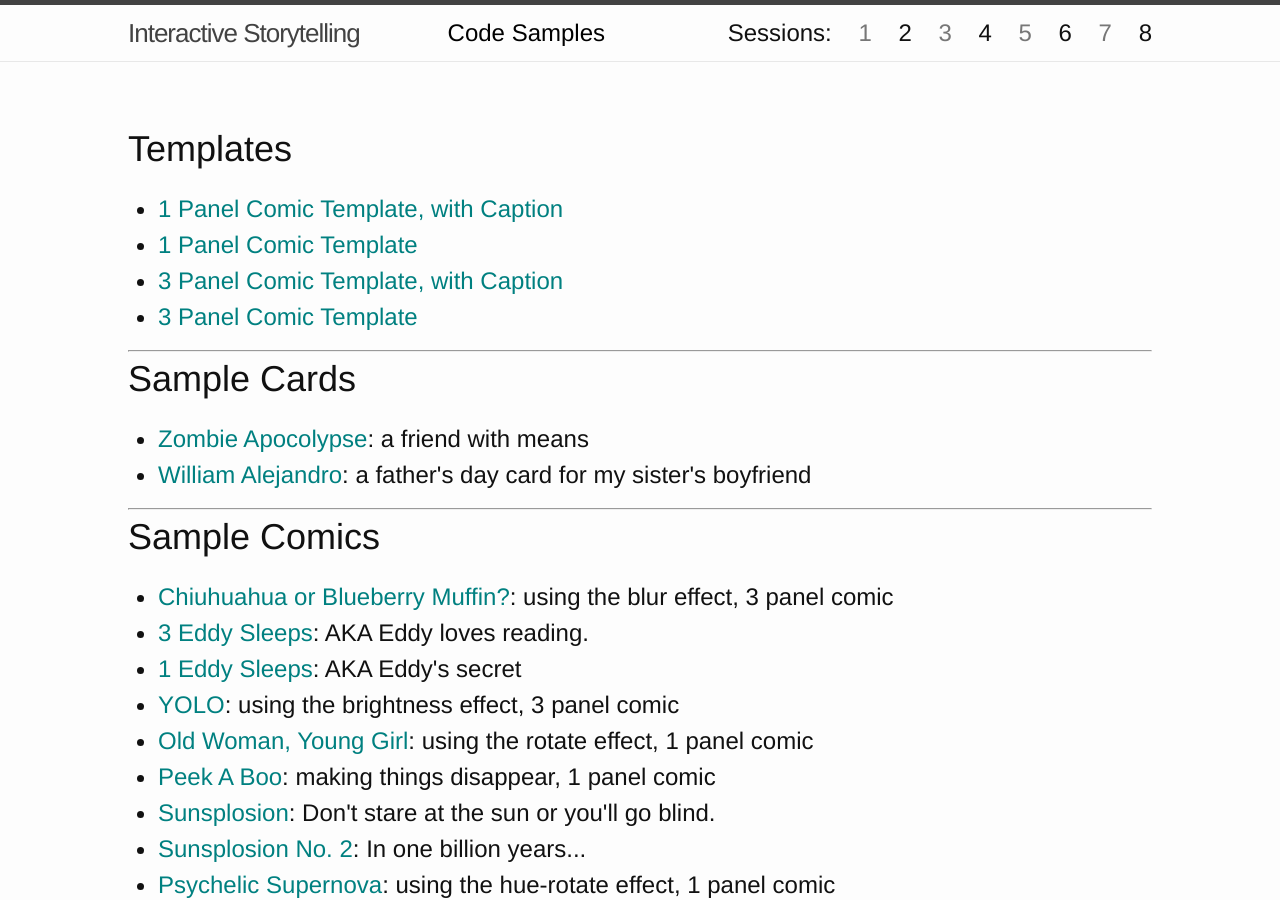
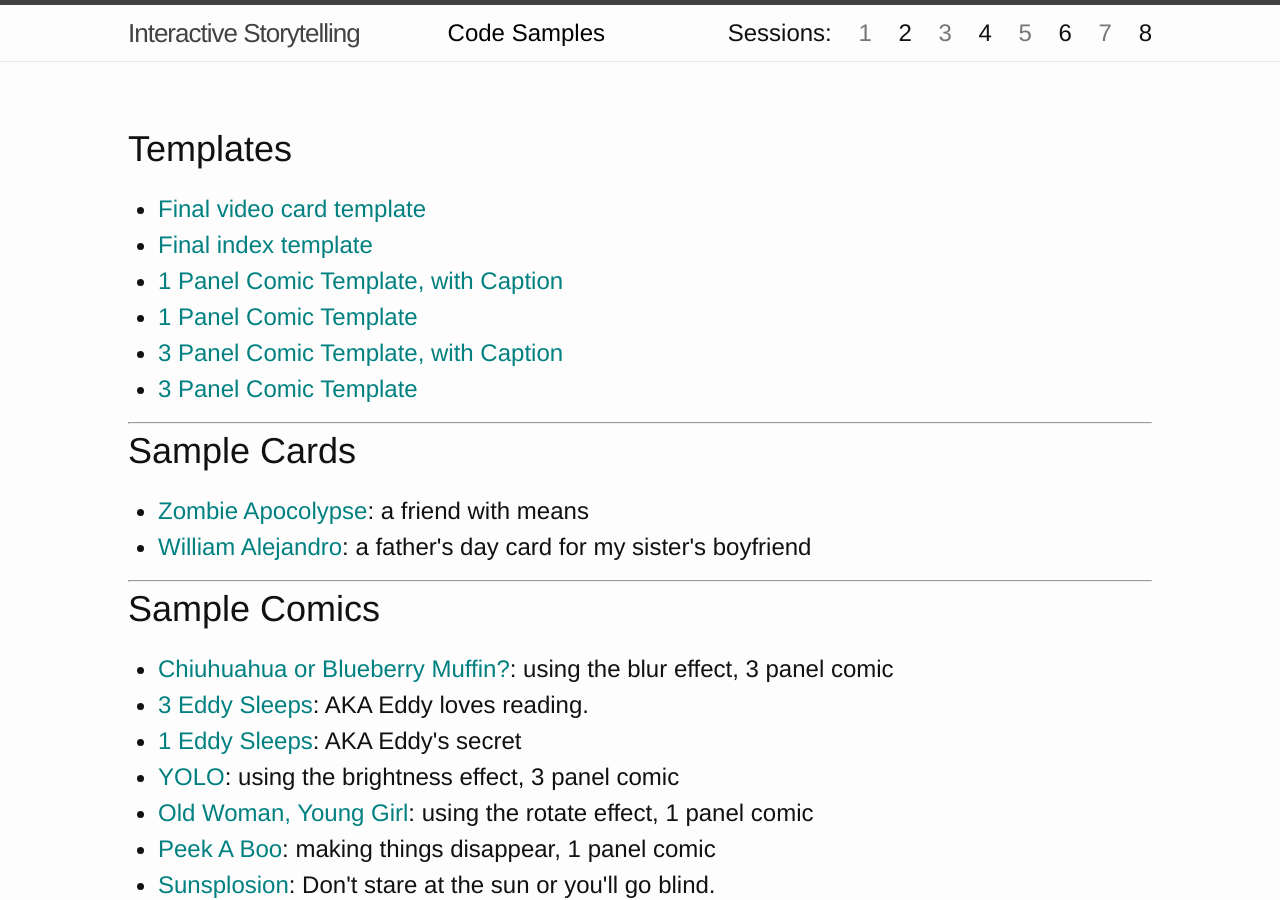
Before and after one commit to thesprouts/hli, a Jekyll site: the page built from code.html, in a window 1280 px wide and 900 px high. Built offline with Jekyll 4.4.1, drawn with Linux system fonts in a browser that asks for light colours.

Commit message:
Linking to templates

```diff
--- a/code.html
+++ b/code.html
@@ -6,6 +6,8 @@ permalink: /code/
 
 <h1 id="templates">Templates</h1>
 <ul>
+	<li><a href='http://thesprouts.github.io/hli/code/card-template/index.html'>Final video card template</a></li>
+	<li><a href='http://thesprouts.github.io/hli/code/card-template/index.html'>Final index template</a></li>
 {% for script in site.code %}
 	{% if script.category == 'templates' %}
 		<li>
```
